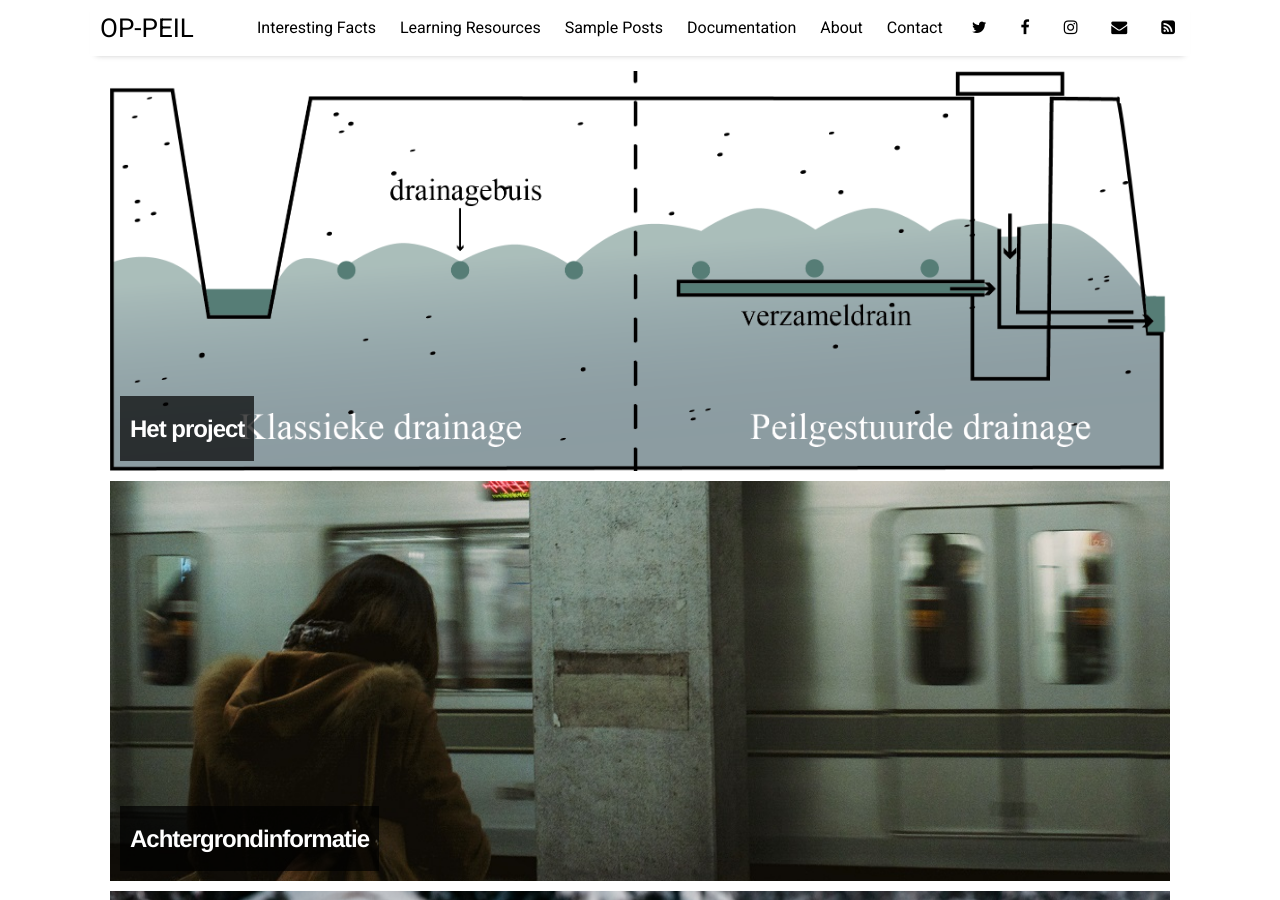
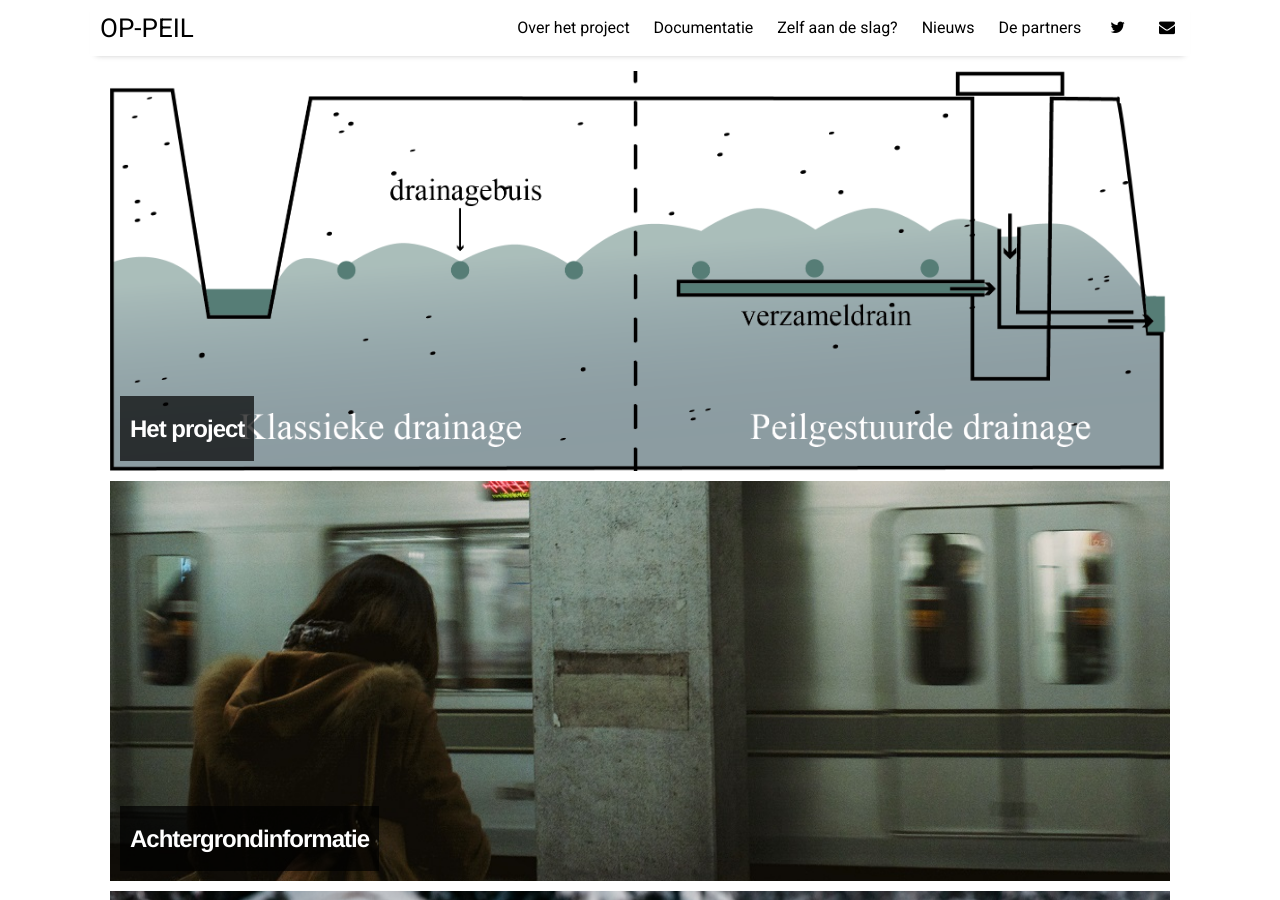
Before and after one commit to sarahgarre/op-peil, a Jekyll site: the page built from index.html, in a window 1280 px wide and 900 px high. Built offline with Jekyll 4.4.1, drawn with Linux system fonts in a browser that asks for light colours; nearby versions of some CDN libraries; the list of posts is cut into pages by our own code.

Commit message:
aha starting to see it

```diff
--- a/_data/settings.yml
+++ b/_data/settings.yml
@@ -7,20 +7,19 @@ disqus:
 google-ID: 'UA-112060364-2'
 
 menu:
-- {name: 'Interesting Facts',  url: 'facts'}
-- {name: 'Learning Resources', url: 'resources'}
-- {name: 'Sample Posts',       url: 'sample-posts'}
-- {name: 'Documentation',      url: 'documentation'}
-- {name: 'About',              url: 'about'}
-- {name: 'Contact',            url: 'contact'}
+- {name: 'Over het project',  url: 'facts'}
+- {name: 'Documentatie', url: 'resources'}
+- {name: 'Zelf aan de slag?',       url: 'sample-posts'}
+- {name: 'Nieuws',      url: 'documentation'}
+- {name: 'De partners',              url: 'about'}
 
 # Available social icons are powered by Font Awesome, so you can use any icon that they offer
 social:
-- {icon: 'twitter', link:    'https://twitter.com/paululele'}
-- {icon: 'facebook', link:   'https://www.facebook.com/paululele'}
-- {icon: 'instagram', link:  'https://instagram.com/paululele'}
-- {icon: 'envelope', link:   'mailto:hello@paulle.ca'}
-- {icon: 'rss-square', link: 'feed.xml'}
+- {icon: 'twitter', link:    'https://twitter.com/sarahgarre'}
+#- {icon: 'facebook', link:   'https://www.facebook.com/paululele'}
+#- {icon: 'instagram', link:  'https://instagram.com/paululele'}
+- {icon: 'envelope', link:   'mailto:tcoussement@bdb.be'}
+#- {icon: 'rss-square', link: 'feed.xml'}
 # - {icon: 'rss-square', link: 'rss-feed.xml'}
 
 # Customize site text
@@ -30,6 +29,6 @@ pagination:
 
 sharing_button_prompt: 'Feel free to share!'
 
-related_posts: 'You may also enjoy...'
+#related_posts: 'You may also enjoy...'
 
 post_date_prefix: 'Written on'
```
